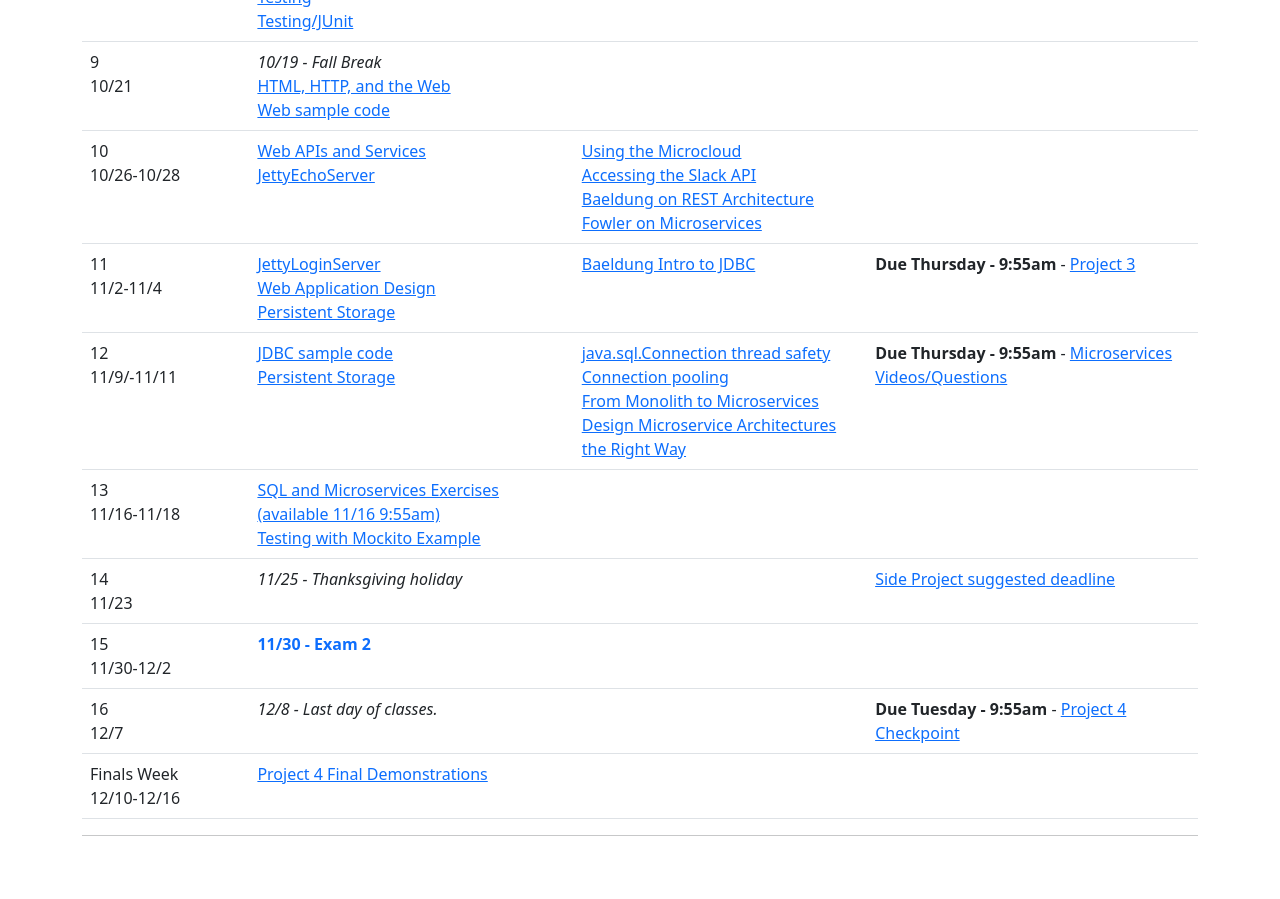
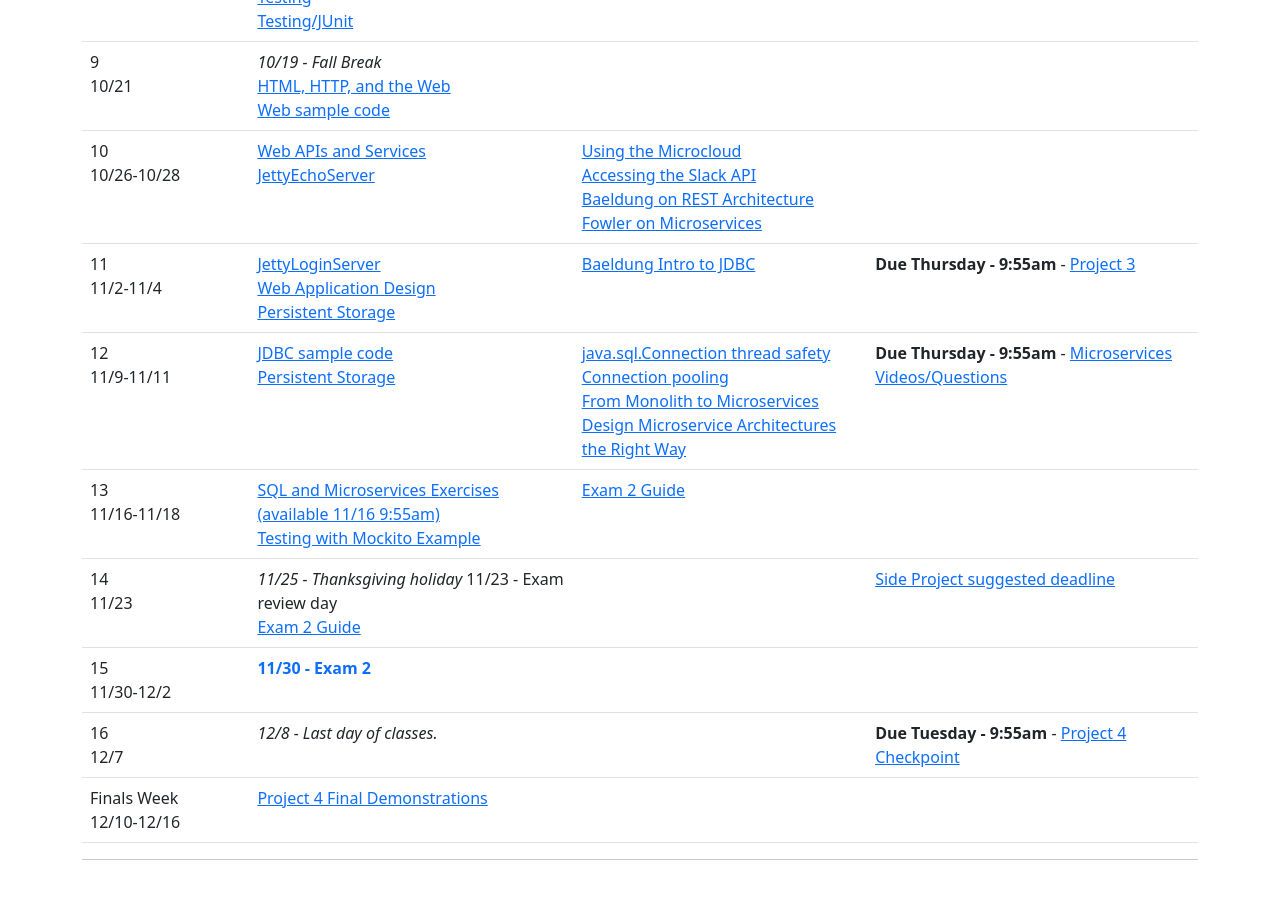
Before and after one commit to CS601-F21/cs601-f21, a Jekyll site: the page built from schedule.html, in a window 1280 px wide and 900 px high, scrolled down 1107 px. Built offline with Jekyll 4.4.1, drawn with Linux system fonts in a browser that asks for light colours; before the commit the page ends 1983 px from its top, so only the background shows below that.

Commit message:
adding link to exam 2 guide

```diff
--- a/schedule.html
+++ b/schedule.html
@@ -192,7 +192,7 @@ title: Schedule
 			</td>
 		</tr>
 		<tr>
-			<td>12<br/>11/9/-11/11</td>
+			<td>12<br/>11/9-11/11</td>
 			<td>
 				<a href="https://github.com/CS601-F21/code-examples/tree/main/JDBC">JDBC sample code</a><br/>
 				<a href="https://github.com/srollins/software-dev-materials/blob/master/notes/advanced/databases.md">Persistent Storage</a><br/>
@@ -214,6 +214,7 @@ title: Schedule
 				<a href="https://github.com/CS601-F21/code-examples/tree/main/Mocks">Testing with Mockito Example</a><br/>
 			</td>
 			<td>
+				<a href="https://github.com/CS601-F21/notes/blob/main/admin/exam2.md">Exam 2 Guide</a><br/>
 			</td>
 			<td>
 			</td>
@@ -222,6 +223,8 @@ title: Schedule
 			<td>14<br/>11/23</td>
 			<td>
 				<i>11/25 - Thanksgiving holiday</i>
+				11/23 - Exam review day<br/>
+				<a href="https://github.com/CS601-F21/notes/blob/main/admin/exam2.md">Exam 2 Guide</a><br/>
 			</td>
 			<td>
 			</td>
```
